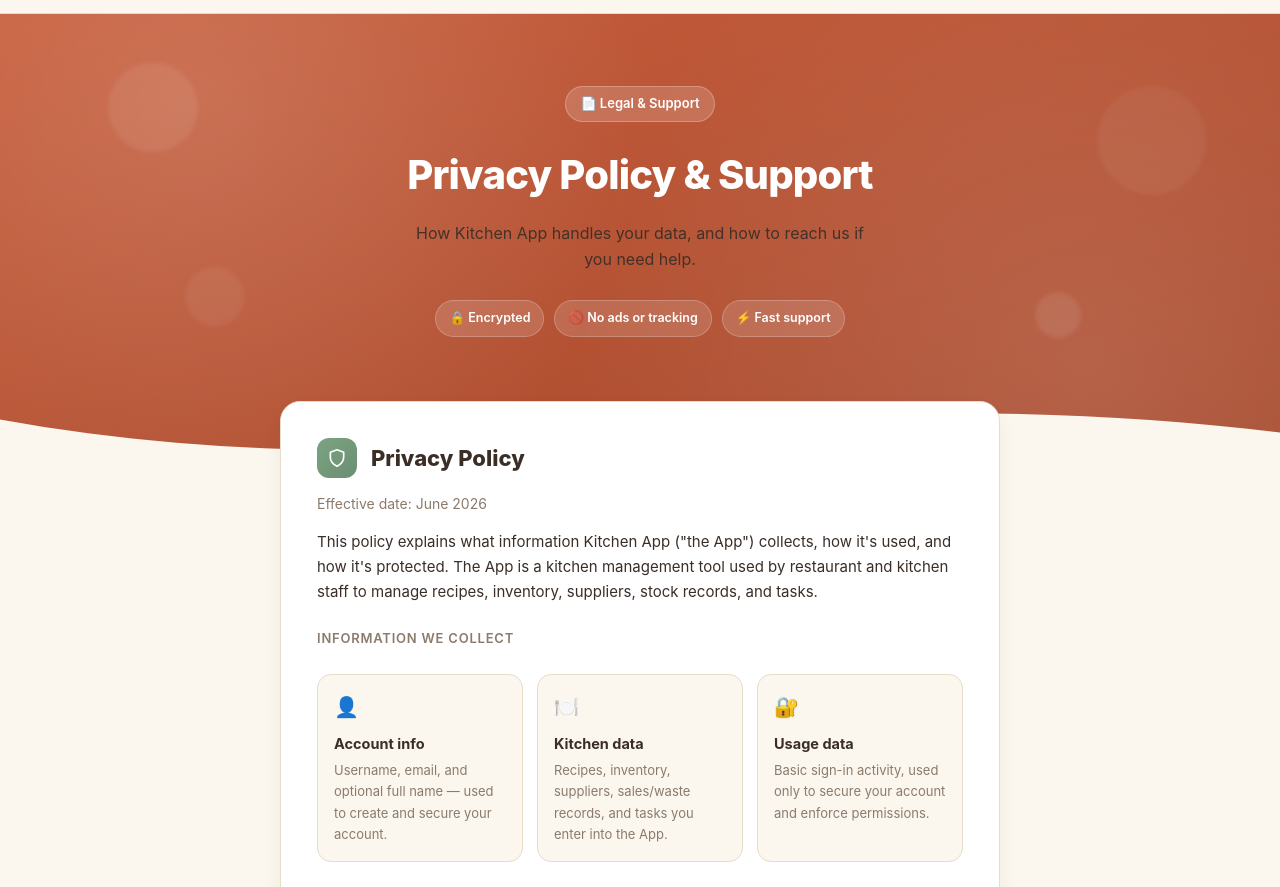
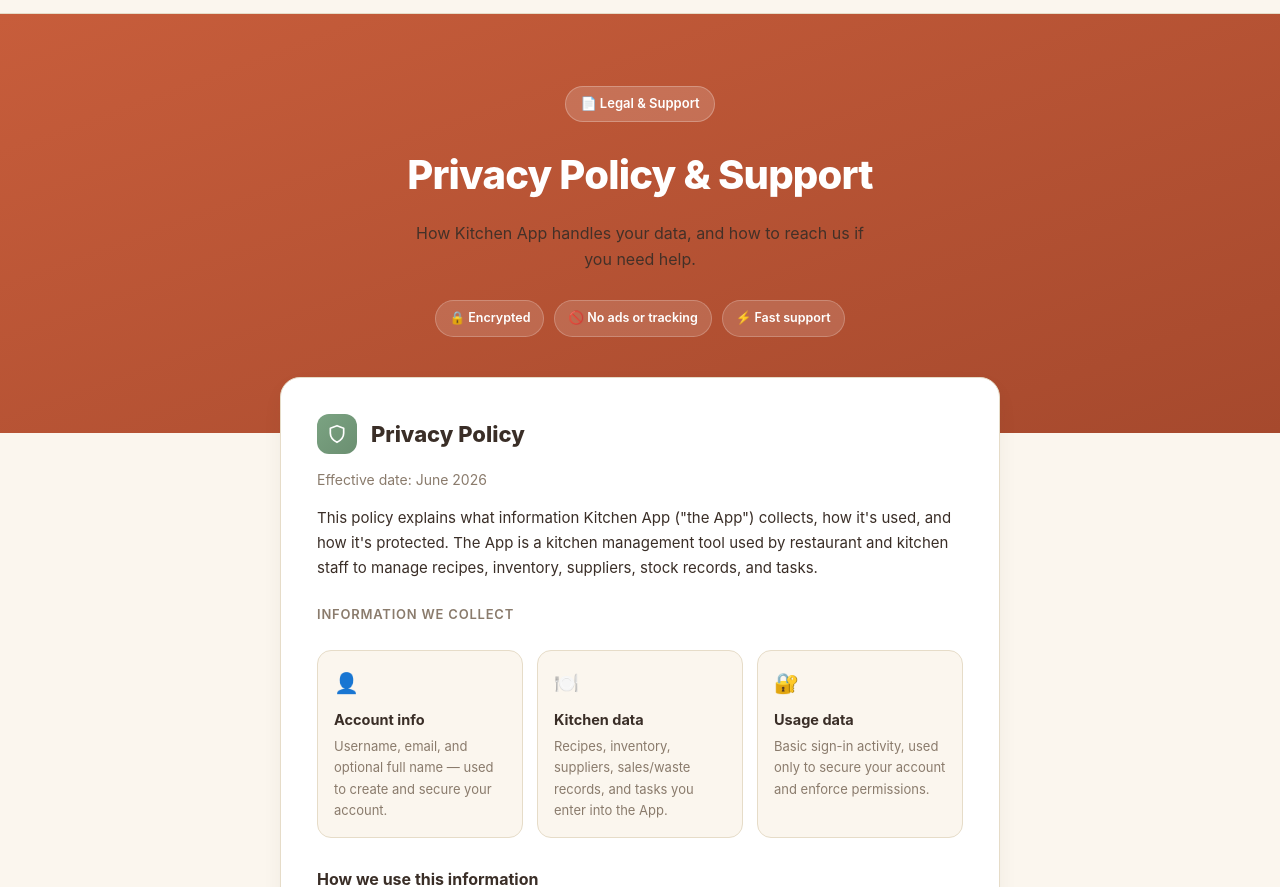
Before and after one commit to masuodAliAbdi/kitchen-app-legal, a plain HTML site: page index.html in a window 1280 px wide. Shown: the part 58-945 px from the top of the page. Drawn offline with Linux system fonts and the light colour scheme.

Commit message:
Remove background blobs and hero wave divider, show content immediately
Hero is now a flat gradient with no decorative blobs/curve. Section
panels no longer fade in on scroll — visible immediately on load.

Co-Authored-By: Claude Sonnet 4.6 <noreply@anthropic.com>

```diff
--- a/index.html
+++ b/index.html
@@ -74,44 +74,10 @@
   /* ---------- Hero ---------- */
   header.hero {
     position: relative;
-    overflow: hidden;
     background: linear-gradient(160deg, var(--primary) 0%, var(--primary-dark) 100%);
     color: #fff;
-    padding: 72px 24px 120px;
+    padding: 72px 24px 96px;
     text-align: center;
-  }
-  header.hero::before {
-    content: '';
-    position: absolute;
-    inset: 0;
-    background:
-      radial-gradient(circle at 15% 20%, rgba(255,255,255,0.14) 0, transparent 40%),
-      radial-gradient(circle at 85% 80%, rgba(255,255,255,0.12) 0, transparent 45%);
-  }
-  .blob {
-    position: absolute;
-    border-radius: 50%;
-    filter: blur(2px);
-    opacity: 0.5;
-    animation: float 9s ease-in-out infinite;
-  }
-  .blob.b1 { width: 90px; height: 90px; top: 14%; left: 8%; background: rgba(255,255,255,0.16); animation-delay: 0s; }
-  .blob.b2 { width: 60px; height: 60px; top: 60%; left: 14%; background: rgba(255,255,255,0.12); animation-delay: 1.2s; }
-  .blob.b3 { width: 110px; height: 110px; top: 18%; right: 6%; background: rgba(255,255,255,0.10); animation-delay: 2.4s; }
-  .blob.b4 { width: 46px; height: 46px; top: 66%; right: 16%; background: rgba(255,255,255,0.18); animation-delay: 0.6s; }
-  @keyframes float {
-    0%, 100% { transform: translateY(0) translateX(0); }
-    50% { transform: translateY(-14px) translateX(6px); }
-  }
-  .hero-wave {
-    position: absolute;
-    left: 0;
-    right: 0;
-    bottom: -1px;
-    width: 100%;
-    height: 64px;
-    display: block;
-    color: var(--background);
   }
   .hero-inner { position: relative; max-width: 640px; margin: 0 auto; }
   .badge {
@@ -176,11 +142,7 @@
     margin-bottom: 28px;
     box-shadow: var(--shadow);
     scroll-margin-top: 96px;
-    opacity: 0;
-    transform: translateY(16px);
-    transition: opacity 0.5s ease, transform 0.5s ease;
   }
-  section.panel.visible { opacity: 1; transform: translateY(0); }
 
   .panel-head {
     display: flex;
@@ -312,11 +274,6 @@
 </nav>
 
 <header class="hero">
-  <span class="blob b1"></span>
-  <span class="blob b2"></span>
-  <span class="blob b3"></span>
-  <span class="blob b4"></span>
-
   <div class="hero-inner">
     <span class="badge">📄 Legal &amp; Support</span>
     <h1>Privacy Policy &amp; Support</h1>
@@ -327,10 +284,6 @@
       <span>⚡ Fast support</span>
     </div>
   </div>
-
-  <svg class="hero-wave" viewBox="0 0 1440 80" preserveAspectRatio="none">
-    <path fill="currentColor" d="M0,32 C240,80 480,80 720,48 C960,16 1200,16 1440,48 L1440,80 L0,80 Z"></path>
-  </svg>
 </header>
 
 <main>
@@ -415,24 +368,5 @@
   Kitchen App · Last updated June 2026
 </footer>
 
-<script>
-  // Subtle reveal-on-scroll for the section panels — no library needed.
-  var panels = document.querySelectorAll('section.panel');
-  var observer = new IntersectionObserver(function (entries) {
-    entries.forEach(function (entry) {
-      if (entry.isIntersecting) {
-        entry.target.classList.add('visible');
-        observer.unobserve(entry.target);
-      }
-    });
-  }, { threshold: 0.1 });
-  panels.forEach(function (p) { observer.observe(p); });
-
-  // Fallback: if IntersectionObserver isn't supported, just show everything.
-  if (!('IntersectionObserver' in window)) {
-    panels.forEach(function (p) { p.classList.add('visible'); });
-  }
-</script>
-
 </body>
 </html>
```
